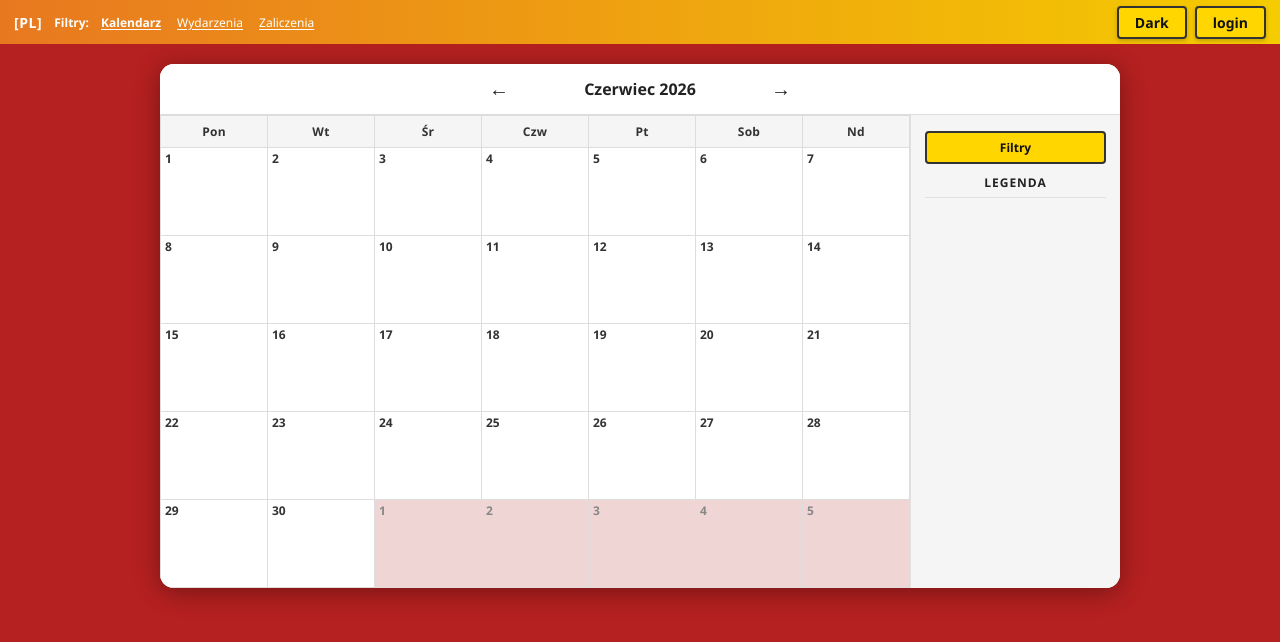
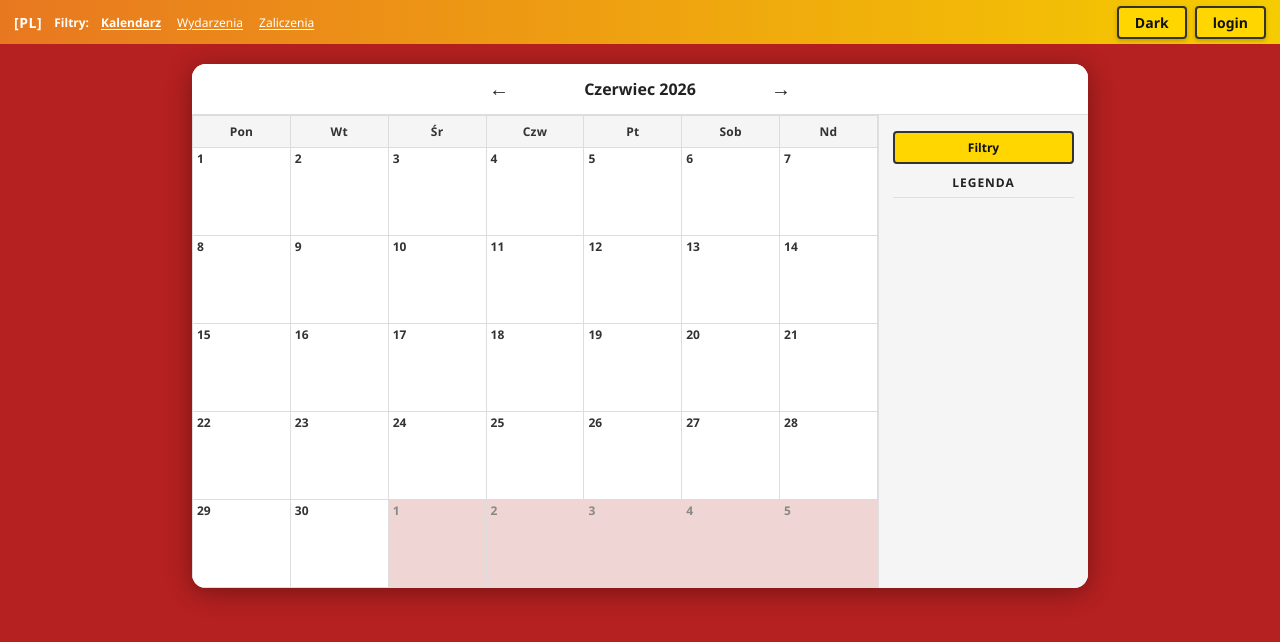
Before and after one commit to DariuszPasinski/ProjektKompetencyjny, a PHP site: page / in a window 1280 px wide. Shown: the top 642 px of the page. Run offline with PHP 8.4, Linux system fonts and the light colour scheme; data that the repository does not hold is empty.

Commit message:
Zmiana szerokości kalendarza

```diff
--- a/01-pages/00-00-index/01-css/calendar.css
+++ b/01-pages/00-00-index/01-css/calendar.css
@@ -10,7 +10,7 @@
   border-radius: var(--radius-lg);
   box-shadow: var(--shadow-card);
   width: 100%;
-  max-width: 960px;
+  max-width: 70vw;
   overflow: hidden;
   color: var(--color-text-on-light);
 }
```
